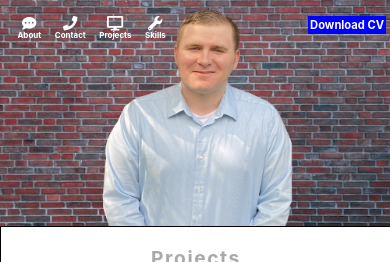
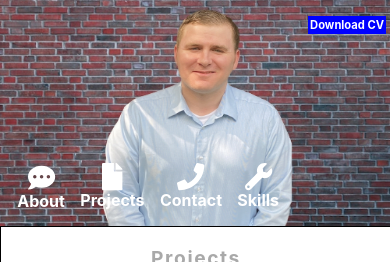
Before and after one commit to cgiroux86/portfolio, a React (Create React App) app in the folder cgiroux-portfolio/: page /projects in a window 390 px wide. Shown: the top 262 px of the page. Built offline with nearby package versions, Linux system fonts and the light colour scheme.

Commit message:
closer to mvp

```diff
--- a/cgiroux-portfolio/src/App.css
+++ b/cgiroux-portfolio/src/App.css
@@ -24,11 +24,12 @@ body,
 .icons_wrapper {
   display: flex;
   justify-content: space-evenly;
-  width: 40%;
+  width: 50%;
   color: white;
   font-size: 1rem;
   position: absolute;
   top: 18%;
+  left: -1%;
   /* left: %; */
 
   font-weight: bold;
@@ -175,7 +176,6 @@ body,
 }
 
 .header_wrapper {
-  /* margin-top: 10%; */
   height: 55%;
   width: 45%;
   margin: -4.3% auto 0;
@@ -207,7 +207,6 @@ body,
   font-size: 2.5rem;
   font-weight: bold;
   color: whitesmoke;
-  /* bottom: 300%; */
   left: 60%;
   top: 30%;
 }
@@ -251,8 +250,9 @@ body,
   font-size: 1rem;
   position: absolute;
   top: 19%;
-  padding: 0.6%;
+  padding: 0.7%;
   right: 2.5%;
+  text-decoration: none;
 }
 .main_icons_container {
   position: absolute;
@@ -265,7 +265,7 @@ body,
   color: white;
 }
 .mobile_type {
-  margin: 0;
+  margin: 3% auto;
   font-size: 0.8rem;
   font-weight: bold;
   text-decoration: none;
@@ -273,8 +273,18 @@ body,
 .mobile_link {
   color: white;
   text-decoration: none;
-  font-size: 1.5rem;
+  font-size: 1.7rem;
   display: flex;
+  align-items: center;
+  flex-direction: column;
+}
+.about {
+  color: white;
+  text-decoration: none;
+  font-size: 1.7rem;
+  display: flex;
+  margin: 0.4% 0;
+  top: 10%;
   align-items: center;
   flex-direction: column;
 }
@@ -317,27 +327,20 @@ body,
   }
   .img_wrapper {
     display: none;
-    /* height: 100vh;
-    width: 100vw;
-    display: block;
-    margin: 0 auto; */
   }
   .hello_text {
     display: none;
     margin: 0 auto;
-    /* width: 100%;
-    position: absolute;
-    font-size: 1.5rem;
-    top: 2%; */
   }
   .icons_wrapper {
     display: flex;
+    flex-direction: row;
     justify-content: space-evenly;
-    width: 45%;
+    width: 75%;
     font-size: 0.5rem;
     position: absolute;
-    top: 17%;
-    left: 1%;
+    top: 75%;
+    left: 0.5%;
     color: rgb(101, 101, 101);
     font-weight: bold;
     margin: 0 auto;
@@ -518,14 +521,15 @@ body,
   }
   .mobile_type {
     margin: 0;
-    font-size: 0.5rem;
+    font-size: 1rem;
+    color: rgb(255, 255, 255);
     font-weight: bold;
     text-decoration: none;
   }
   .mobile_link {
-    color: white;
+    color: rgb(255, 255, 255);
     text-decoration: none;
-    font-size: 0.9rem;
+    font-size: 1.7rem;
     display: flex;
     align-items: center;
     flex-direction: column;
--- a/cgiroux-portfolio/src/components/Header.js
+++ b/cgiroux-portfolio/src/components/Header.js
@@ -11,6 +11,7 @@ import {
 import Profile from "../images/profile_blur.jpg";
 import portfolio from "../images/profile_header.png";
 import { gsap } from "gsap";
+import resume from "../images/Resume.pdf";
 
 export default function Header() {
   useEffect(() => {
@@ -28,24 +29,26 @@ export default function Header() {
         <img className="main_pic" src={portfolio}></img>
       </div>
       <div className="icons_wrapper">
-        <Link className="mobile_link" to="/resume">
+        <Link className="about" to="/resume">
           <FontAwesomeIcon icon={faCommentDots} />
           <p className="mobile_type">About</p>
+        </Link>
+        <Link className="mobile_link" to="/projects">
+          <FontAwesomeIcon icon={faFile} />
+          <p className="mobile_type">Projects</p>
         </Link>
         <Link className="mobile_link" to="/contact">
           <FontAwesomeIcon icon={faPhone} />
           <p className="mobile_type">Contact</p>
-        </Link>
-        <Link className="mobile_link" to="/projects">
-          <FontAwesomeIcon icon={faDesktop} />
-          <p className="mobile_type">Projects</p>
         </Link>
         <Link className="mobile_link" to="/skills">
           <FontAwesomeIcon icon={faWrench} />
           <p className="mobile_type">Skills</p>
         </Link>
       </div>
-      <div className="cv">Download CV</div>
+      <a className="cv" href={resume} download="resume">
+        Download CV
+      </a>
     </div>
     // </div>
   );
--- a/cgiroux-portfolio/src/components/Projects.js
+++ b/cgiroux-portfolio/src/components/Projects.js
@@ -36,11 +36,7 @@ export default function Projects() {
         <h2 className="contact_title">Projects</h2>
         <div className="directions">
           <FontAwesomeIcon onClick={goBack} icon={faChevronLeft} />
-          <FontAwesomeIcon
-            // className="directions"
-            onClick={goForward}
-            icon={faChevronRight}
-          />
+          <FontAwesomeIcon onClick={goForward} icon={faChevronRight} />
         </div>
         <div className="component">
           {carousel === 0 ? (
```
